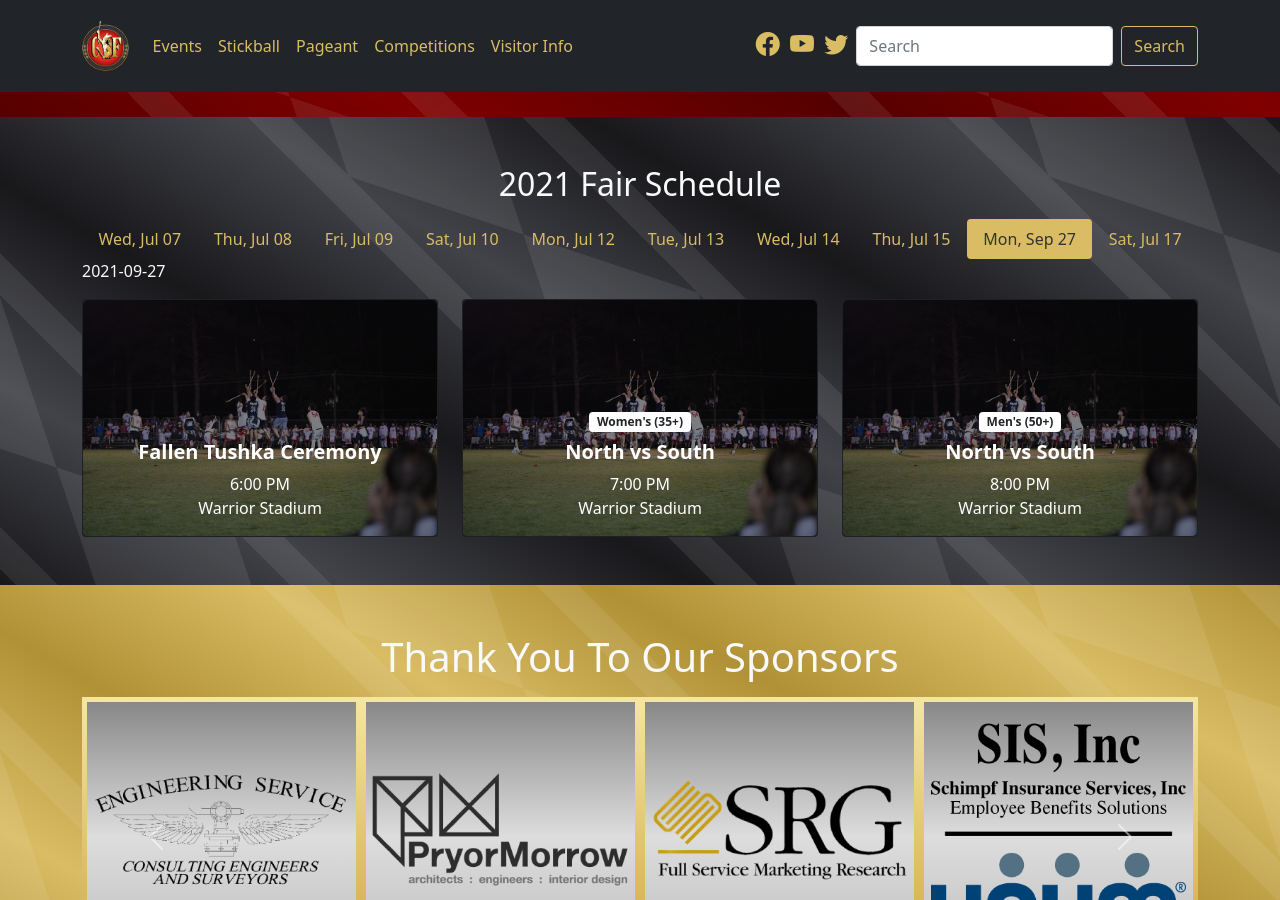
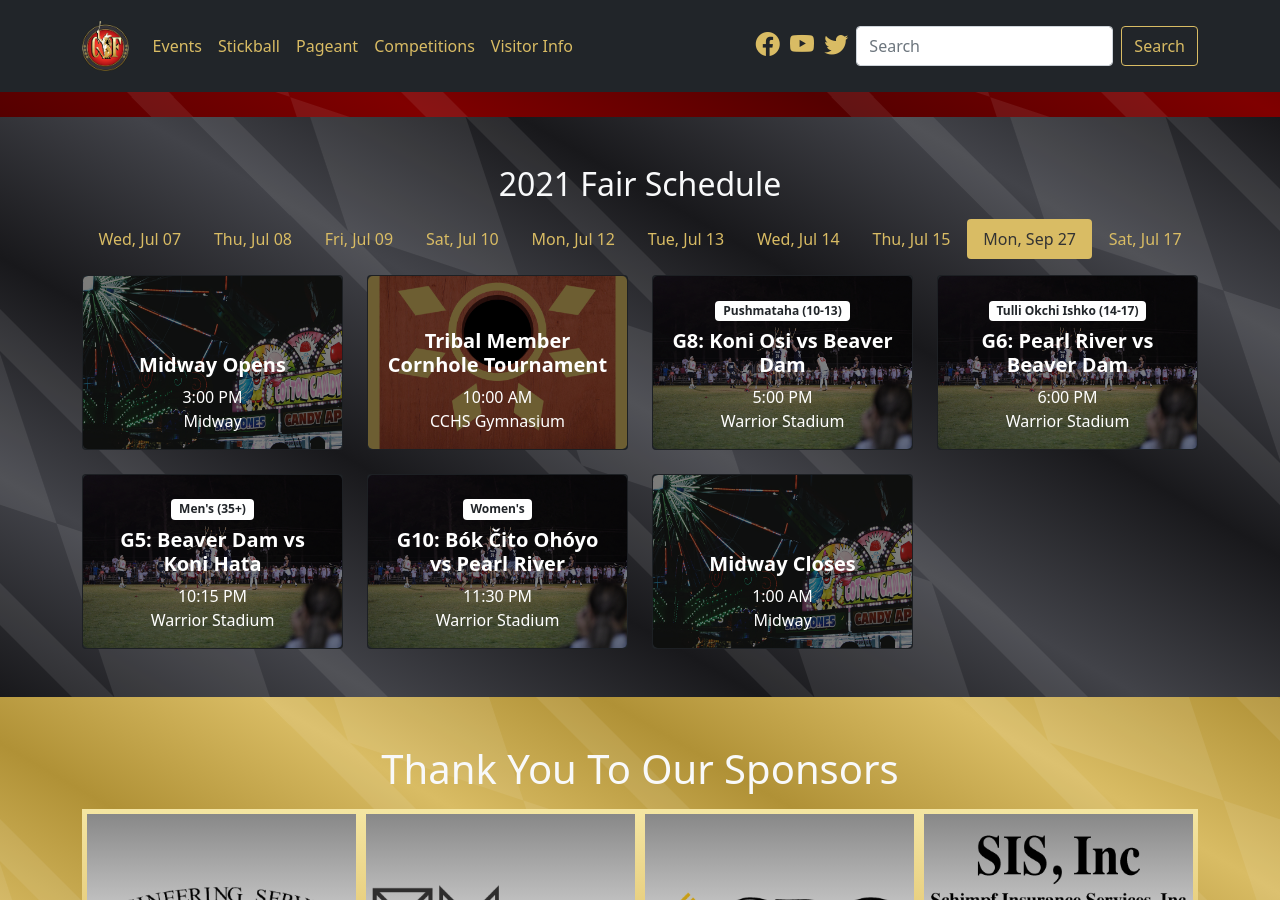
Before and after one commit to smattera/smattera.github.io, a Jekyll site: the page built from events/index.md, in a window 1280 px wide and 900 px high, scrolled down 682 px. Built offline with Jekyll 4.4.1, drawn with Linux system fonts in a browser that asks for light colours; nearby versions of some CDN libraries.

Commit message:
Update events.html

```diff
--- /dev/null
+++ b/_includes/eventActive.html
@@ -0,0 +1 @@
+{% if cachedNow == include.date %}show active{% endif %}
--- a/_includes/events.html
+++ b/_includes/events.html
@@ -29,125 +29,124 @@
     {% assign cachedNow = 'now' | date: '%Y-%m-%d' %}
 
     <ul class="nav nav-pills nav-fill" id="myTab" role="tablist">
-      {% include event-tab.html day="dayOne" date="2021-07-07" %}
-      {% include event-tab.html day="dayTwo" date="2021-07-08" %}
-      {% include event-tab.html day="dayThree" date="2021-07-09" %}
-      {% include event-tab.html day="dayFour" date="2021-07-10" %}
-      {% include event-tab.html day="dayFive" date="2021-07-12" %}
-      {% include event-tab.html day="daySix" date="2021-07-13" %}
-      {% include event-tab.html day="daySeven" date="2021-07-14" %}
-      {% include event-tab.html day="dayEight" date="2021-07-15" %}
-      {% include event-tab.html day="dayNine" date="2021-09-27" %}
-      {% include event-tab.html day="dayTen" date="2021-07-17" %}
-      {{ cachedNow }}
+      {% include eventTab.html day="dayOne" date="2021-07-07" %}
+      {% include eventTab.html day="dayTwo" date="2021-07-08" %}
+      {% include eventTab.html day="dayThree" date="2021-07-09" %}
+      {% include eventTab.html day="dayFour" date="2021-07-10" %}
+      {% include eventTab.html day="dayFive" date="2021-07-12" %}
+      {% include eventTab.html day="daySix" date="2021-07-13" %}
+      {% include eventTab.html day="daySeven" date="2021-07-14" %}
+      {% include eventTab.html day="dayEight" date="2021-07-15" %}
+      {% include eventTab.html day="dayNine" date="2021-09-27" %}
+      {% include eventTab.html day="dayTen" date="2021-07-17" %}
     </ul>
     <div class="tab-content pt-3" id="myTabContent">
-      <div class="tab-pane fade show active" id="dayOne" role="tabpanel" aria-labelledby="dayOne-tab">
+      <div class="tab-pane fade {% include eventActive.html date='2021-07-07' %}" id="dayOne" role="tabpanel" aria-labelledby="dayOne-tab">
         <div class="row row-cols-1 row-cols-lg-2 row-cols-xl-3 g-4">
-          {% include event-card.html file="stickball" title="Fallen Tushka Ceremony" time="6:00 PM" loc="Warrior Stadium" %}
-          {% include event-card.html file="stickball" div="Women's (35+)" title="North vs South" time="7:00 PM" loc="Warrior Stadium" %}
-          {% include event-card.html file="stickball" div="Men's (50+)" title="North vs South" time="8:00 PM" loc="Warrior Stadium" %}
+          {% include eventCard.html file="stickball" title="Fallen Tushka Ceremony" time="6:00 PM" loc="Warrior Stadium" %}
+          {% include eventCard.html file="stickball" div="Women's (35+)" title="North vs South" time="7:00 PM" loc="Warrior Stadium" %}
+          {% include eventCard.html file="stickball" div="Men's (50+)" title="North vs South" time="8:00 PM" loc="Warrior Stadium" %}
         </div>
       </div>
-      <div class="tab-pane fade" id="dayTwo" role="tabpanel" aria-labelledby="dayTwo-tab">
+      <div class="tab-pane fade {% include eventActive.html date='2021-07-08' %}" id="dayTwo" role="tabpanel" aria-labelledby="dayTwo-tab">
         <div class="row row-cols-1 row-cols-lg-2 row-cols-xl-4 g-4">
-          {% include event-card.html file="midway" title="Midway Opens" time="5:00 PM" loc="Midway" %}
-          {% include event-card.html file="stickball" div="Pushmataha (10-13)" title="G1: Pearl River vs Nanih Waiya Attitude" time="5:00 PM" loc="Warrior Stadium" %}
-          {% include event-card.html file="stickball" div="Pushmataha (10-13)" title="G2: Koni Osi vs Bók Čito" time="6:00 PM" loc="Warrior Stadium" %}
-          {% include event-card.html file="stickball" div="Men's (35+)" title="G1: Beaver Dam vs Independents" time="7:00 PM" loc="Warrior Stadium" %}
-          {% include event-card.html file="stickball" div="Women's" title="G1: Beaver Dam vs Oka Homma Ohóyo" time="8:00 PM" loc="Warrior Stadium" %}
-          {% include event-card.html file="stickball" div="Men's" title="G1: Unified vs Beaver Dam" time="9:00 PM" loc="Warrior Stadium" %}
-          {% include event-card.html file="midway" title="Midway Closes" time="12:00 AM" loc="Midway" %}
+          {% include eventCard.html file="midway" title="Midway Opens" time="5:00 PM" loc="Midway" %}
+          {% include eventCard.html file="stickball" div="Pushmataha (10-13)" title="G1: Pearl River vs Nanih Waiya Attitude" time="5:00 PM" loc="Warrior Stadium" %}
+          {% include eventCard.html file="stickball" div="Pushmataha (10-13)" title="G2: Koni Osi vs Bók Čito" time="6:00 PM" loc="Warrior Stadium" %}
+          {% include eventCard.html file="stickball" div="Men's (35+)" title="G1: Beaver Dam vs Independents" time="7:00 PM" loc="Warrior Stadium" %}
+          {% include eventCard.html file="stickball" div="Women's" title="G1: Beaver Dam vs Oka Homma Ohóyo" time="8:00 PM" loc="Warrior Stadium" %}
+          {% include eventCard.html file="stickball" div="Men's" title="G1: Unified vs Beaver Dam" time="9:00 PM" loc="Warrior Stadium" %}
+          {% include eventCard.html file="midway" title="Midway Closes" time="12:00 AM" loc="Midway" %}
         </div>
       </div>
-      <div class="tab-pane fade" id="dayThree" role="tabpanel" aria-labelledby="dayThree-tab">
+      <div class="tab-pane fade {% include eventActive.html date='2021-07-09' %}" id="dayThree" role="tabpanel" aria-labelledby="dayThree-tab">
         <div class="row row-cols-1 row-cols-lg-2 row-cols-xl-4 g-4">
-          {% include event-card.html file="midway" title="Midway Opens" time="5:00 PM" loc="Midway" %}
-          {% include event-card.html file="stickball" div="Pushmataha (10-13)" title="G3: Bók Čito vs Oka Homma" time="5:00 PM" loc="Warrior Stadium" %}
-          {% include event-card.html file="stickball" div="Tulli Okchi Ishko (14-17)" title="G1: Bók Čito vs Tiak Hikíya" time="6:00 PM" loc="Warrior Stadium" %}
-          {% include event-card.html file="stickball" div="Men's (35+)" title="G2: Tvshka Homma vs Koni Hata" time="7:00 PM" loc="Warrior Stadium" %}
-          {% include event-card.html file="stickball" div="Women's" title="G2: Natives vs Tali Ohóyo" time="8:00 PM" loc="Warrior Stadium" %}
-          {% include event-card.html file="stickball" div="Men's" title="G2: Warriors vs Bók Čito" time="9:00 PM" loc="Warrior Stadium" %}
-          {% include event-card.html file="stickball" div="Men's" title="G3: Koni Hata vs Oka Homma" time="10:30 PM" loc="Warrior Stadium" %}
-          {% include event-card.html file="midway" title="Midway Closes" time="12:00 AM" loc="Midway" %}
+          {% include eventCard.html file="midway" title="Midway Opens" time="5:00 PM" loc="Midway" %}
+          {% include eventCard.html file="stickball" div="Pushmataha (10-13)" title="G3: Bók Čito vs Oka Homma" time="5:00 PM" loc="Warrior Stadium" %}
+          {% include eventCard.html file="stickball" div="Tulli Okchi Ishko (14-17)" title="G1: Bók Čito vs Tiak Hikíya" time="6:00 PM" loc="Warrior Stadium" %}
+          {% include eventCard.html file="stickball" div="Men's (35+)" title="G2: Tvshka Homma vs Koni Hata" time="7:00 PM" loc="Warrior Stadium" %}
+          {% include eventCard.html file="stickball" div="Women's" title="G2: Natives vs Tali Ohóyo" time="8:00 PM" loc="Warrior Stadium" %}
+          {% include eventCard.html file="stickball" div="Men's" title="G2: Warriors vs Bók Čito" time="9:00 PM" loc="Warrior Stadium" %}
+          {% include eventCard.html file="stickball" div="Men's" title="G3: Koni Hata vs Oka Homma" time="10:30 PM" loc="Warrior Stadium" %}
+          {% include eventCard.html file="midway" title="Midway Closes" time="12:00 AM" loc="Midway" %}
         </div>
       </div>
-      <div class="tab-pane fade" id="dayFour" role="tabpanel" aria-labelledby="dayFour-tab">
+      <div class="tab-pane fade {% include eventActive.html date='2021-07-10' %}" id="dayFour" role="tabpanel" aria-labelledby="dayFour-tab">
         <div class="row row-cols-1 row-cols-lg-2 row-cols-xl-4 g-4">
-          {% include event-card.html file="midway" title="Midway Opens" time="5:00 PM" loc="Midway" %}
-          {% include event-card.html file="stickball" div="Tulli Okchi Ishko (14-17)" title="G2: Warriors vs Beaver Dam" time="5:00 PM" loc="Warrior Stadium" %}
-          {% include event-card.html file="stickball" div="Women's" title="G3: Tiak Hikíya Ohóyo vs Koni Hata Ohóyo" time="6:00 PM" loc="Warrior Stadium" %}
-          {% include event-card.html file="stickball" div="Women's" title="G4: Tvshka Homma vs Tucker Alhiha" time="7:00 PM" loc="Warrior Stadium" %}
-          {% include event-card.html file="stickball" div="Women's" title="G5: Bók Čito Ohóyo vs Beaver Dam" time="8:00 PM" loc="Warrior Stadium" %}
-          {% include event-card.html file="stickball" div="Men's" title="G4: Pearl River vs Tvshka Homma" time="9:00 PM" loc="Warrior Stadium" %}
-          {% include event-card.html file="stickball" div="Men's" title="G5: Wolfpack vs Beaver Dam" time="10:30 PM" loc="Warrior Stadium" %}
-          {% include event-card.html file="midway" title="Midway Closes" time="12:00 AM" loc="Midway" %}
+          {% include eventCard.html file="midway" title="Midway Opens" time="5:00 PM" loc="Midway" %}
+          {% include eventCard.html file="stickball" div="Tulli Okchi Ishko (14-17)" title="G2: Warriors vs Beaver Dam" time="5:00 PM" loc="Warrior Stadium" %}
+          {% include eventCard.html file="stickball" div="Women's" title="G3: Tiak Hikíya Ohóyo vs Koni Hata Ohóyo" time="6:00 PM" loc="Warrior Stadium" %}
+          {% include eventCard.html file="stickball" div="Women's" title="G4: Tvshka Homma vs Tucker Alhiha" time="7:00 PM" loc="Warrior Stadium" %}
+          {% include eventCard.html file="stickball" div="Women's" title="G5: Bók Čito Ohóyo vs Beaver Dam" time="8:00 PM" loc="Warrior Stadium" %}
+          {% include eventCard.html file="stickball" div="Men's" title="G4: Pearl River vs Tvshka Homma" time="9:00 PM" loc="Warrior Stadium" %}
+          {% include eventCard.html file="stickball" div="Men's" title="G5: Wolfpack vs Beaver Dam" time="10:30 PM" loc="Warrior Stadium" %}
+          {% include eventCard.html file="midway" title="Midway Closes" time="12:00 AM" loc="Midway" %}
         </div>
       </div>
-      <div class="tab-pane fade" id="dayFive" role="tabpanel" aria-labelledby="dayFive-tab">
+      <div class="tab-pane fade {% include eventActive.html date='2021-07-12' %}" id="dayFive" role="tabpanel" aria-labelledby="dayFive-tab">
         <div class="row row-cols-1 row-cols-lg-2 row-cols-xl-4 g-4">
-          {% include event-card.html file="midway" title="Midway Opens" time="5:00 PM" loc="Midway" %}
-          {% include event-card.html file="stickball" div="Pushmataha (10-13)" title="G4: Fani Lakna Osi vs Warriors" time="5:00 PM" loc="Warrior Stadium" %}
-          {% include event-card.html file="stickball" div="Tulli Okchi Ishko (14-17)" title="G3: Koni Hata Himitta vs Oka Homma" time="6:00 PM" loc="Warrior Stadium" %}
-          {% include event-card.html file="stickball" div="Women's" title="G6: Pearl River vs Natives" time="7:00 PM" loc="Warrior Stadium" %}
-          {% include event-card.html file="stickball" div="Men's (35+)" title="G3: Oka Homma vs Beaver Dam" time="8:00 PM" loc="Warrior Stadium" %}
-          {% include event-card.html file="stickball" div="Women's" title="G7: Lady Warriors vs Tiak Hikíya Ohóyo" time="9:00 PM" loc="Warrior Stadium" %}
-          {% include event-card.html file="stickball" div="Men's" title="G6: Tucker vs Bók Čito" time="10:00 PM" loc="Warrior Stadium" %}
-          {% include event-card.html file="midway" title="Midway Closes" time="12:00 AM" loc="Midway" %}
+          {% include eventCard.html file="midway" title="Midway Opens" time="5:00 PM" loc="Midway" %}
+          {% include eventCard.html file="stickball" div="Pushmataha (10-13)" title="G4: Fani Lakna Osi vs Warriors" time="5:00 PM" loc="Warrior Stadium" %}
+          {% include eventCard.html file="stickball" div="Tulli Okchi Ishko (14-17)" title="G3: Koni Hata Himitta vs Oka Homma" time="6:00 PM" loc="Warrior Stadium" %}
+          {% include eventCard.html file="stickball" div="Women's" title="G6: Pearl River vs Natives" time="7:00 PM" loc="Warrior Stadium" %}
+          {% include eventCard.html file="stickball" div="Men's (35+)" title="G3: Oka Homma vs Beaver Dam" time="8:00 PM" loc="Warrior Stadium" %}
+          {% include eventCard.html file="stickball" div="Women's" title="G7: Lady Warriors vs Tiak Hikíya Ohóyo" time="9:00 PM" loc="Warrior Stadium" %}
+          {% include eventCard.html file="stickball" div="Men's" title="G6: Tucker vs Bók Čito" time="10:00 PM" loc="Warrior Stadium" %}
+          {% include eventCard.html file="midway" title="Midway Closes" time="12:00 AM" loc="Midway" %}
         </div>
       </div>
-      <div class="tab-pane fade" id="daySix" role="tabpanel" aria-labelledby="daySix-tab">
+      <div class="tab-pane fade {% include eventActive.html date='2021-07-13' %}" id="daySix" role="tabpanel" aria-labelledby="daySix-tab">
         <div class="row row-cols-1 row-cols-lg-2 row-cols-xl-4 g-4">
-          {% include event-card.html file="danceground" title="Intertribal Dancing" time="1:00 PM" loc="Dance Grounds" %}
-          {% include event-card.html file="midway" title="Midway Opens" time="5:00 PM" loc="Midway" %}
-          {% include event-card.html file="ayipa" title="Gospel Night" time="6:00 PM" loc="Ayipa Village" %}
-          {% include event-card.html file="stickball" div="Pushmataha (10-13)" title="G5: Tiak Hikíya Osi vs Pearl River" time="6:00 PM" loc="Warrior Stadium" %}
-          {% include event-card.html file="stickball" div="Women's" title="G8: Bók Čito Ohóyo vs Tvshka Homma" time="7:00 PM" loc="Warrior Stadium" %}
-          {% include event-card.html file="stickball" div="Men's (35+)" title="G4: Koni Hata vs Bók Čito" time="8:00 PM" loc="Warrior Stadium" %}
-          {% include event-card.html file="stickball" div="Women's" title="G9: Pearl River vs Lady Warriors" time="9:00 PM" loc="Warrior Stadium" %}
-          {% include event-card.html file="stickball" div="Men's" title="G7: Tiak Hikíya vs Koni Hata" time="10:00 PM" loc="Warrior Stadium" %}
-          {% include event-card.html file="midway" title="Midway Closes" time="12:00 AM" loc="Midway" %}
+          {% include eventCard.html file="danceground" title="Intertribal Dancing" time="1:00 PM" loc="Dance Grounds" %}
+          {% include eventCard.html file="midway" title="Midway Opens" time="5:00 PM" loc="Midway" %}
+          {% include eventCard.html file="ayipa" title="Gospel Night" time="6:00 PM" loc="Ayipa Village" %}
+          {% include eventCard.html file="stickball" div="Pushmataha (10-13)" title="G5: Tiak Hikíya Osi vs Pearl River" time="6:00 PM" loc="Warrior Stadium" %}
+          {% include eventCard.html file="stickball" div="Women's" title="G8: Bók Čito Ohóyo vs Tvshka Homma" time="7:00 PM" loc="Warrior Stadium" %}
+          {% include eventCard.html file="stickball" div="Men's (35+)" title="G4: Koni Hata vs Bók Čito" time="8:00 PM" loc="Warrior Stadium" %}
+          {% include eventCard.html file="stickball" div="Women's" title="G9: Pearl River vs Lady Warriors" time="9:00 PM" loc="Warrior Stadium" %}
+          {% include eventCard.html file="stickball" div="Men's" title="G7: Tiak Hikíya vs Koni Hata" time="10:00 PM" loc="Warrior Stadium" %}
+          {% include eventCard.html file="midway" title="Midway Closes" time="12:00 AM" loc="Midway" %}
         </div>
       </div>
-      <div class="tab-pane fade" id="daySeven" role="tabpanel" aria-labelledby="daySeven-tab">
+      <div class="tab-pane fade {% include eventActive.html date='2021-07-14' %}" id="daySeven" role="tabpanel" aria-labelledby="daySeven-tab">
         <div class="row row-cols-1 row-cols-lg-2 row-cols-xl-4 g-4">
-          {% include event-card.html file="opening" title="Gates Open" time="10:00 AM" loc="Fairgrounds" %}
-          {% include event-card.html file="midway" title="Midway Opens" time="3:00 PM" loc="Midway" %}
-          {% include event-card.html file="danceground" div="Choctaw Traditional Social Dancing" title="Choctaw Traditional Social Dancers" time="11:00 AM" loc="Dance Grounds" %}
-          {% include event-card.html file="danceground" title="Fairwell Visit: 2019-2021 Choctaw Indian Princess Elisah Monique Jimmie" time="11:45 AM" loc="Dance Grounds" %}
-          {% include event-card.html file="danceground" div="Choctaw Traditional Social Dancing" title="Crystal Ridge Social Dance Group" time="12:00 PM" loc="Dance Grounds" %}
-          {% include event-card.html file="stickball" div="Pushmataha (10-13)" title="G6: Tiak Hikíya Osi vs Koni Osi" time="5:00 PM" loc="Warrior Stadium" %}
-          {% include event-card.html file="stickball" div="Tulli Okchi Ishko (14-17)" title="G4: Pearl River vs Bók Čito" time="6:00 PM" loc="Warrior Stadium" %}
-          {% include event-card.html file="stickball" div="Men's" title="G8: Beaver Dam vs Pearl River" time="10:15 PM" loc="Warrior Stadium" %}
-          {% include event-card.html file="midway" title="Midway Closes" time="1:00 AM" loc="Midway" %}
+          {% include eventCard.html file="opening" title="Gates Open" time="10:00 AM" loc="Fairgrounds" %}
+          {% include eventCard.html file="midway" title="Midway Opens" time="3:00 PM" loc="Midway" %}
+          {% include eventCard.html file="danceground" div="Choctaw Traditional Social Dancing" title="Choctaw Traditional Social Dancers" time="11:00 AM" loc="Dance Grounds" %}
+          {% include eventCard.html file="danceground" title="Fairwell Visit: 2019-2021 Choctaw Indian Princess Elisah Monique Jimmie" time="11:45 AM" loc="Dance Grounds" %}
+          {% include eventCard.html file="danceground" div="Choctaw Traditional Social Dancing" title="Crystal Ridge Social Dance Group" time="12:00 PM" loc="Dance Grounds" %}
+          {% include eventCard.html file="stickball" div="Pushmataha (10-13)" title="G6: Tiak Hikíya Osi vs Koni Osi" time="5:00 PM" loc="Warrior Stadium" %}
+          {% include eventCard.html file="stickball" div="Tulli Okchi Ishko (14-17)" title="G4: Pearl River vs Bók Čito" time="6:00 PM" loc="Warrior Stadium" %}
+          {% include eventCard.html file="stickball" div="Men's" title="G8: Beaver Dam vs Pearl River" time="10:15 PM" loc="Warrior Stadium" %}
+          {% include eventCard.html file="midway" title="Midway Closes" time="1:00 AM" loc="Midway" %}
         </div>
       </div>
-      <div class="tab-pane fade" id="dayEight" role="tabpanel" aria-labelledby="dayEight-tab">
+      <div class="tab-pane fade {% include eventActive.html date='2021-07-15' %}" id="dayEight" role="tabpanel" aria-labelledby="dayEight-tab">
         <div class="row row-cols-1 row-cols-lg-2 row-cols-xl-4 g-4">
-          {% include event-card.html file="midway" title="Midway Opens" time="3:00 PM" loc="Midway" %}
-          {% include event-card.html file="stickball" div="Pushmataha (10-13)" title="G7: Beaver Dam vs Fani Lakna Osi" time="5:00 PM" loc="Warrior Stadium" %}
-          {% include event-card.html file="stickball" div="Tulli Okchi Ishko (14-17)" title="G5: Beaver Dam vs Koni Hata Himitta" time="6:00 PM" loc="Warrior Stadium" %}
-          {% include event-card.html file="stickball" div="Men's" title="G9: Bók Čito vs Koni Hata" time="10:15 PM" loc="Warrior Stadium" %}
-          {% include event-card.html file="midway" title="Midway Closes" time="1:00 AM" loc="Midway" %}
+          {% include eventCard.html file="midway" title="Midway Opens" time="3:00 PM" loc="Midway" %}
+          {% include eventCard.html file="stickball" div="Pushmataha (10-13)" title="G7: Beaver Dam vs Fani Lakna Osi" time="5:00 PM" loc="Warrior Stadium" %}
+          {% include eventCard.html file="stickball" div="Tulli Okchi Ishko (14-17)" title="G5: Beaver Dam vs Koni Hata Himitta" time="6:00 PM" loc="Warrior Stadium" %}
+          {% include eventCard.html file="stickball" div="Men's" title="G9: Bók Čito vs Koni Hata" time="10:15 PM" loc="Warrior Stadium" %}
+          {% include eventCard.html file="midway" title="Midway Closes" time="1:00 AM" loc="Midway" %}
         </div>
       </div>
-      <div class="tab-pane fade" id="dayNine" role="tabpanel" aria-labelledby="dayNine-tab">
+      <div class="tab-pane fade {% include eventActive.html date='2021-09-27' %}" id="dayNine" role="tabpanel" aria-labelledby="dayNine-tab">
         <div class="row row-cols-1 row-cols-lg-2 row-cols-xl-4 g-4">
-          {% include event-card.html file="midway" title="Midway Opens" time="3:00 PM" loc="Midway" %}
-          {% include event-card.html file="cornhole" title="Tribal Member Cornhole Tournament" time="10:00 AM" loc="CCHS Gymnasium" %}
-          {% include event-card.html file="stickball" div="Pushmataha (10-13)" title="G8: Koni Osi vs Beaver Dam" time="5:00 PM" loc="Warrior Stadium" %}
-          {% include event-card.html file="stickball" div="Tulli Okchi Ishko (14-17)" title="G6: Pearl River vs Beaver Dam" time="6:00 PM" loc="Warrior Stadium" %}
-          {% include event-card.html file="stickball" div="Men's (35+)" title="G5: Beaver Dam vs Koni Hata" time="10:15 PM" loc="Warrior Stadium" %}
-          {% include event-card.html file="stickball" div="Women's" title="G10: Bók Čito Ohóyo vs Pearl River" time="11:30 PM" loc="Warrior Stadium" %}
-          {% include event-card.html file="midway" title="Midway Closes" time="1:00 AM" loc="Midway" %}
+          {% include eventCard.html file="midway" title="Midway Opens" time="3:00 PM" loc="Midway" %}
+          {% include eventCard.html file="cornhole" title="Tribal Member Cornhole Tournament" time="10:00 AM" loc="CCHS Gymnasium" %}
+          {% include eventCard.html file="stickball" div="Pushmataha (10-13)" title="G8: Koni Osi vs Beaver Dam" time="5:00 PM" loc="Warrior Stadium" %}
+          {% include eventCard.html file="stickball" div="Tulli Okchi Ishko (14-17)" title="G6: Pearl River vs Beaver Dam" time="6:00 PM" loc="Warrior Stadium" %}
+          {% include eventCard.html file="stickball" div="Men's (35+)" title="G5: Beaver Dam vs Koni Hata" time="10:15 PM" loc="Warrior Stadium" %}
+          {% include eventCard.html file="stickball" div="Women's" title="G10: Bók Čito Ohóyo vs Pearl River" time="11:30 PM" loc="Warrior Stadium" %}
+          {% include eventCard.html file="midway" title="Midway Closes" time="1:00 AM" loc="Midway" %}
         </div>
       </div>
-      <div class="tab-pane fade" id="dayTen" role="tabpanel" aria-labelledby="dayTen-tab">
+      <div class="tab-pane fade {% include eventActive.html date='2021-07-17' %}" id="dayTen" role="tabpanel" aria-labelledby="dayTen-tab">
         <div class="row row-cols-1 row-cols-lg-2 row-cols-xl-4 g-4">
-          {% include event-card.html file="midway" title="Midway Opens" time="12:00 PM" loc="Midway" %}
-          {% include event-card.html file="cornhole" title="CIF Open Cornhole Tournament" time="10:00 AM" loc="CCHS Gymnasium" %}
-          {% include event-card.html file="stickball" div="Men's" title="G10: Pearl River vs Bók Čito" time="10:15 PM" loc="Warrior Stadium" %}
-          {% include event-card.html file="midway" title="Midway Closes" time="2:00 AM" loc="Midway" %}
+          {% include eventCard.html file="midway" title="Midway Opens" time="12:00 PM" loc="Midway" %}
+          {% include eventCard.html file="cornhole" title="CIF Open Cornhole Tournament" time="10:00 AM" loc="CCHS Gymnasium" %}
+          {% include eventCard.html file="stickball" div="Men's" title="G10: Pearl River vs Bók Čito" time="10:15 PM" loc="Warrior Stadium" %}
+          {% include eventCard.html file="midway" title="Midway Closes" time="2:00 AM" loc="Midway" %}
         </div>
       </div>
     </div>
```
Also changed, not shown: _includes/eventCard.html (renamed from _includes/event-card.html), _includes/eventTab.html (renamed from _includes/event-tab.html).
